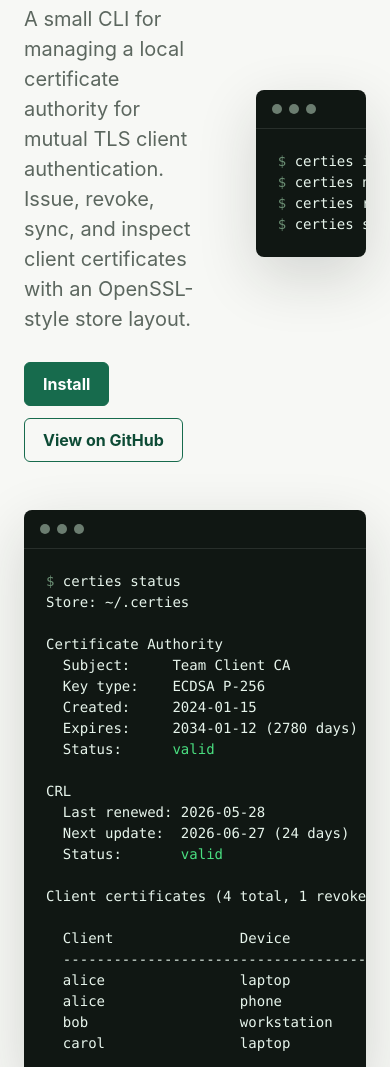
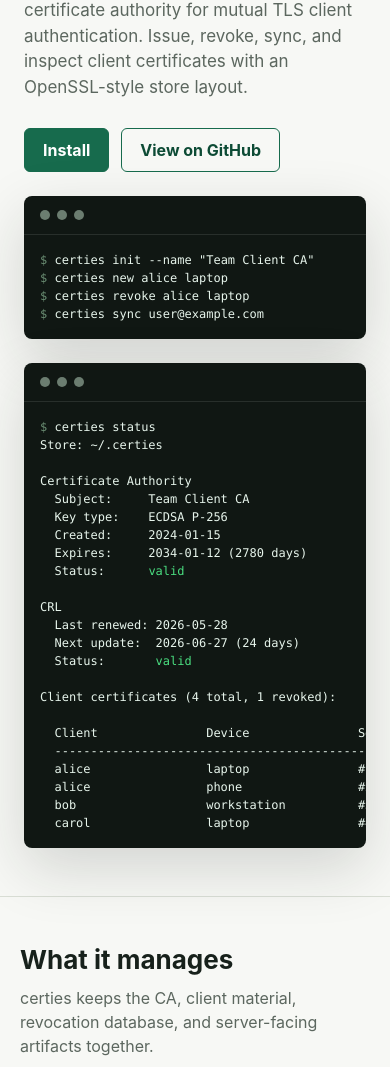
Before and after one commit to torpedro/certies, a plain HTML site: page docs/index.html in a window 390 px wide. Shown: the part 290-1357 px from the top of the page. Drawn offline with Linux system fonts and the light colour scheme.

Commit message:
mobile style

```diff
--- a/docs/styles.css
+++ b/docs/styles.css
@@ -340,7 +340,17 @@ pre {
 
   .hero {
     min-height: auto;
-    padding-top: 54px;
+    gap: 24px;
+    padding-top: 48px;
+    padding-bottom: 48px;
+  }
+
+  .hero-status {
+    grid-column: auto;
+  }
+
+  .section {
+    padding: 48px 20px;
   }
 
   .feature-grid {
@@ -368,6 +378,19 @@ pre {
   }
 
   h1 {
-    font-size: 54px;
+    font-size: 48px;
+  }
+
+  h2 {
+    font-size: 26px;
+  }
+
+  .lead {
+    font-size: 17px;
+  }
+
+  pre {
+    font-size: 12px;
+    padding: 16px;
   }
 }
```
